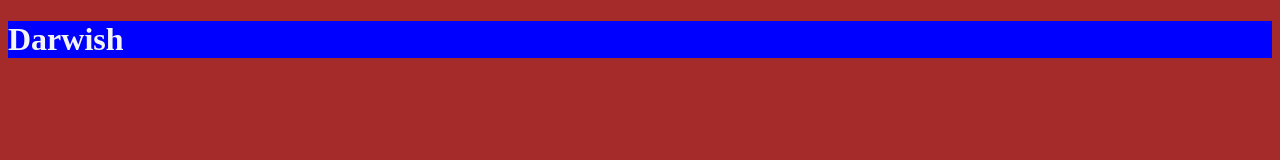
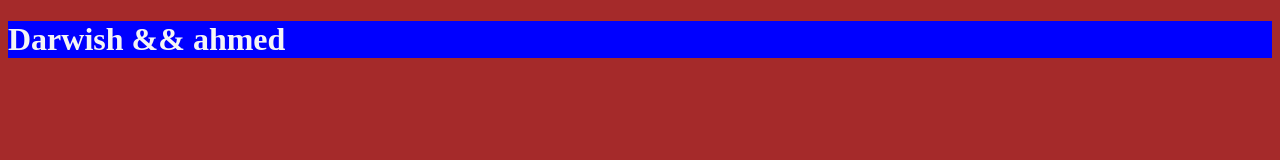
Before and after one commit to darwish74/myfirstproject, a plain HTML site: page index.html in a window 1280 px wide. Drawn offline with Linux system fonts and the light colour scheme.

Commit message:
ahmed changed index.html content

```diff
--- a/index.html
+++ b/index.html
@@ -8,7 +8,7 @@
 </head>
 <body>
  <h1 class="title">
-    Darwish
+    <strong>Darwish && ahmed</strong>
  </h1>
  <script src="app.js"></script>
 </body>
```
